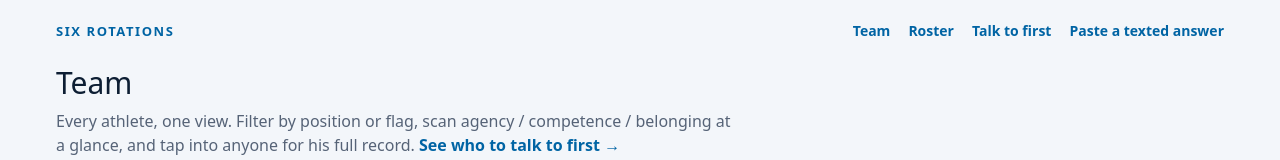
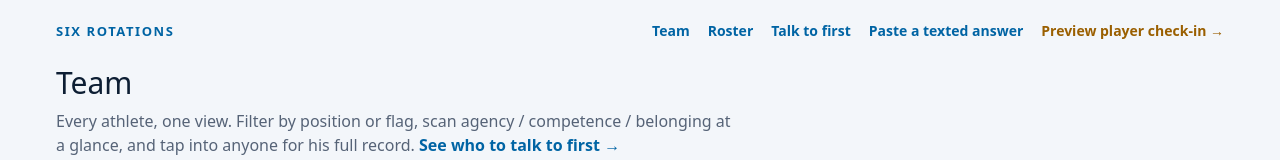
Before and after one commit to bravedane/six-rotations, a Next.js app: page /admin in a window 1280 px wide. Shown: the top 160 px of the page. Built offline with nearby package versions, Linux system fonts and the light colour scheme; no server answers; the database is empty.

Commit message:
add: direct link to player check-in preview from admin nav

```diff
--- a/app/admin/layout.tsx
+++ b/app/admin/layout.tsx
@@ -18,6 +18,7 @@ export default function AdminLayout({ children }: { children: React.ReactNode })
             <a href="/admin/roster" style={navStyle}>Roster</a>
             <a href="/admin/talk-to-first" style={navStyle}>Talk to first</a>
             <a href="/admin/paste" style={navStyle}>Paste a texted answer</a>
+            <a href="/checkin" style={{ ...navStyle, color: "#9a5f00" }}>Preview player check-in →</a>
           </nav>
         </div>
         {children}
```
